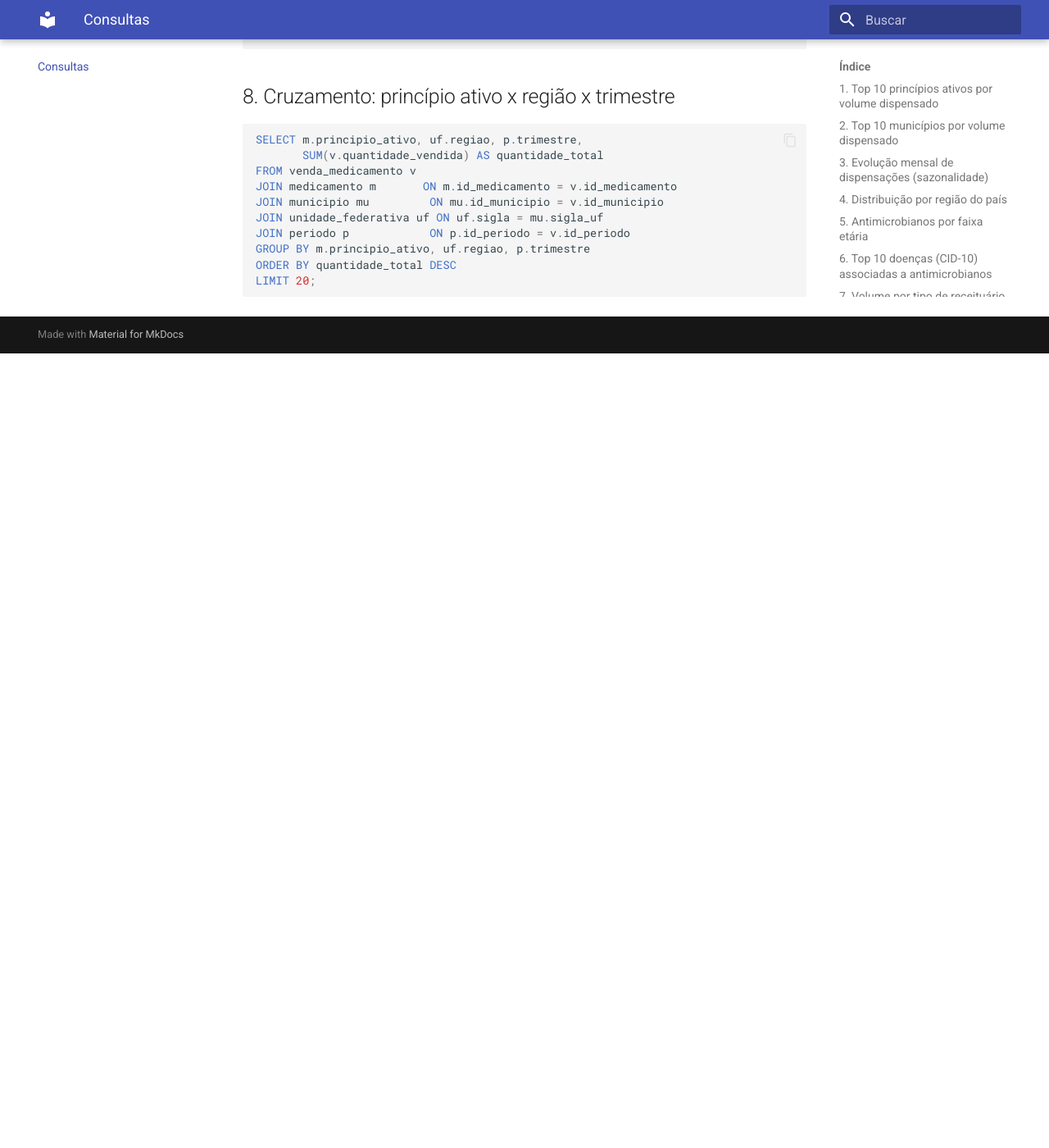
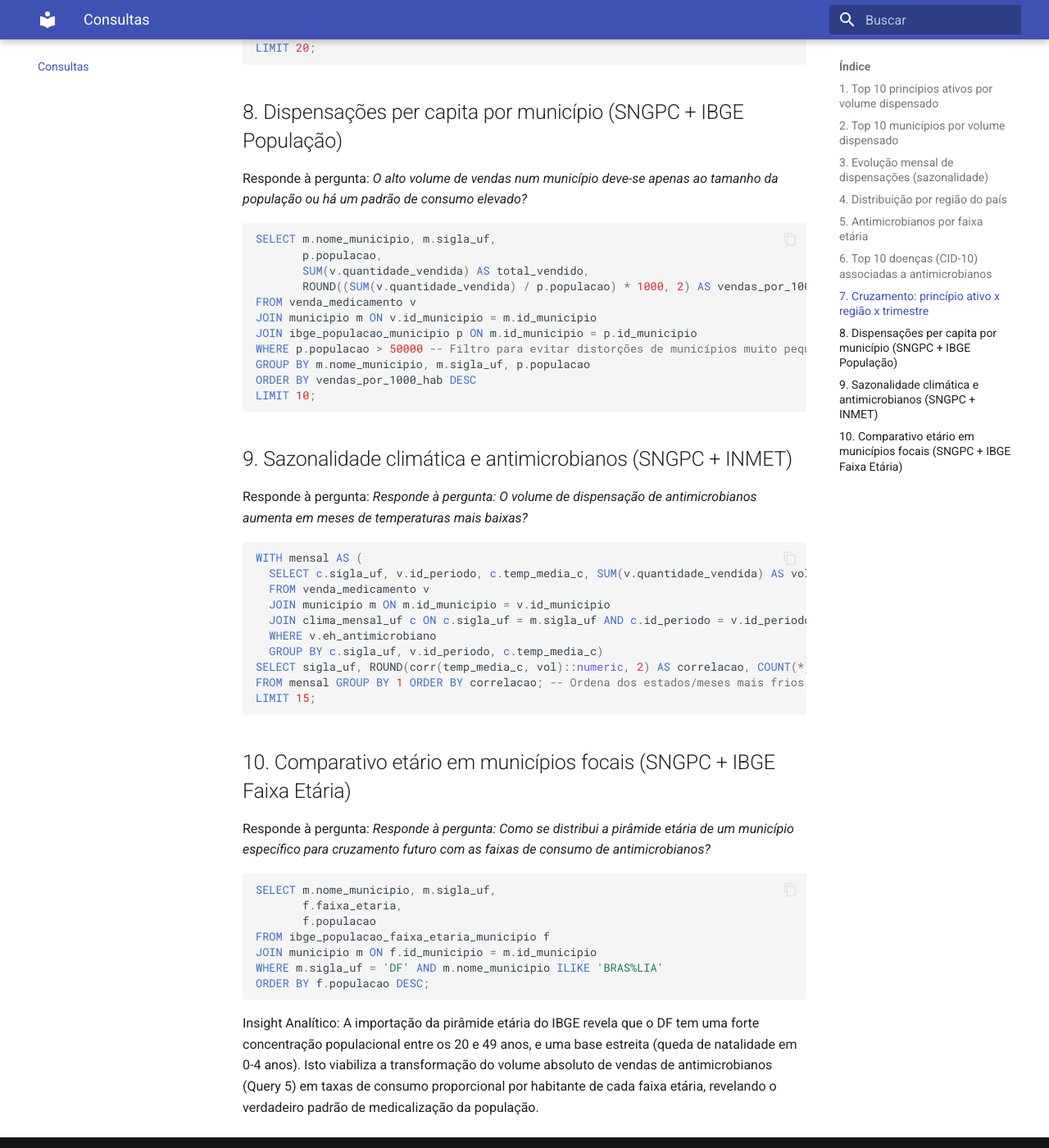
Before and after one commit to gabrielfreitass1/FarmaData, an MkDocs documentation site: the page built from docs/QUERIES.md, in a window 1280 px wide and 1400 px high, scrolled down 2155 px. Shown: the whole window at 82% size. Built offline with MkDocs 1.6.1 and Material for MkDocs 9.7.7, drawn with Linux system fonts in a browser that asks for light colours; before the commit the page ends 2586 px from its top, so only the background shows below that; some of the changed text lies outside the part shown.

Commit message:
atualizando doc

````diff
--- a/docs/QUERIES.md
+++ b/docs/QUERIES.md
@@ -1,7 +1,7 @@
 # Queries principais
 
 Consultas de apoio à pergunta de gestão do projeto (README.md): quais princípios
-ativos, municípios e períodos concentram o maior volume de dispensações em 2020,
+ativos, municípios e períodos concentram o maior volume de dispensações no ano de análise,
 e como esses padrões se distribuem por região e faixa etária.
 
 Rode via `make psql` ou `docker compose exec db psql -U postgres -d farmadata`.
@@ -66,9 +66,7 @@ SELECT CASE
        END AS faixa_etaria,
        COUNT(*) AS total_dispensacoes
 FROM venda_medicamento v
-WHERE v.eh_antimicrobiano = TRUE
-  AND v.id_unidade_idade = (SELECT id_unidade_idade FROM unidade_idade WHERE descricao = 'Anos')
-  AND v.idade_paciente IS NOT NULL
+WHERE v.eh_antimicrobiano AND v.idade_paciente IS NOT NULL
 GROUP BY faixa_etaria
 ORDER BY faixa_etaria;
 ```
@@ -86,19 +84,7 @@ ORDER BY total_dispensacoes DESC
 LIMIT 10;
 ```
 
-## 7. Volume por tipo de receituário
-
-```sql
-SELECT tr.descricao,
-       SUM(v.quantidade_vendida) AS quantidade_total,
-       COUNT(*)                  AS total_dispensacoes
-FROM venda_medicamento v
-JOIN tipo_receituario tr ON tr.id_tipo_receituario = v.id_tipo_receituario
-GROUP BY tr.descricao
-ORDER BY quantidade_total DESC;
-```
-
-## 8. Cruzamento: princípio ativo x região x trimestre
+## 7. Cruzamento: princípio ativo x região x trimestre
 
 ```sql
 SELECT m.principio_ativo, uf.regiao, p.trimestre,
@@ -112,3 +98,55 @@ GROUP BY m.principio_ativo, uf.regiao, p.trimestre
 ORDER BY quantidade_total DESC
 LIMIT 20;
 ```
+
+## 8. Dispensações per capita por município (SNGPC + IBGE População)
+
+Responde à pergunta: *O alto volume de vendas num município deve-se apenas ao tamanho da população ou há um padrão de consumo elevado?*
+
+```sql
+SELECT m.nome_municipio, m.sigla_uf,
+       p.populacao,
+       SUM(v.quantidade_vendida) AS total_vendido,
+       ROUND((SUM(v.quantidade_vendida) / p.populacao) * 1000, 2) AS vendas_por_1000_hab
+FROM venda_medicamento v
+JOIN municipio m ON v.id_municipio = m.id_municipio
+JOIN ibge_populacao_municipio p ON m.id_municipio = p.id_municipio
+WHERE p.populacao > 50000 -- Filtro para evitar distorções de municípios muito pequenos
+GROUP BY m.nome_municipio, m.sigla_uf, p.populacao
+ORDER BY vendas_por_1000_hab DESC
+LIMIT 10;
+```
+
+
+## 9. Sazonalidade climática e antimicrobianos (SNGPC + INMET)
+
+Responde à pergunta: *Responde à pergunta: O volume de dispensação de antimicrobianos aumenta em meses de temperaturas mais baixas?*
+
+```sql
+WITH mensal AS (
+  SELECT c.sigla_uf, v.id_periodo, c.temp_media_c, SUM(v.quantidade_vendida) AS vol
+  FROM venda_medicamento v
+  JOIN municipio m ON m.id_municipio = v.id_municipio
+  JOIN clima_mensal_uf c ON c.sigla_uf = m.sigla_uf AND c.id_periodo = v.id_periodo
+  WHERE v.eh_antimicrobiano
+  GROUP BY c.sigla_uf, v.id_periodo, c.temp_media_c)
+SELECT sigla_uf, ROUND(corr(temp_media_c, vol)::numeric, 2) AS correlacao, COUNT(*) AS meses
+FROM mensal GROUP BY 1 ORDER BY correlacao; -- Ordena dos estados/meses mais frios para os mais quentes
+LIMIT 15;
+```
+
+## 10. Comparativo etário em municípios focais (SNGPC + IBGE Faixa Etária)
+
+Responde à pergunta: *Responde à pergunta: Como se distribui a pirâmide etária de um município específico para cruzamento futuro com as faixas de consumo de antimicrobianos?*
+
+```sql
+SELECT m.nome_municipio, m.sigla_uf,
+       f.faixa_etaria,
+       f.populacao
+FROM ibge_populacao_faixa_etaria_municipio f
+JOIN municipio m ON f.id_municipio = m.id_municipio
+WHERE m.sigla_uf = 'DF' AND m.nome_municipio ILIKE 'BRAS%LIA'
+ORDER BY f.populacao DESC;
+```
+
+Insight Analítico: A importação da pirâmide etária do IBGE revela que o DF tem uma forte concentração populacional entre os 20 e 49 anos, e uma base estreita (queda de natalidade em 0-4 anos). Isto viabiliza a transformação do volume absoluto de vendas de antimicrobianos (Query 5) em taxas de consumo proporcional por habitante de cada faixa etária, revelando o verdadeiro padrão de medicalização da população.
````
Also changed, not shown: docs/CAMADA_ANALITICA.md (+1 -1 lines), docs/adr/ADR-E2.md (+1 -1 lines), 1 other file.
